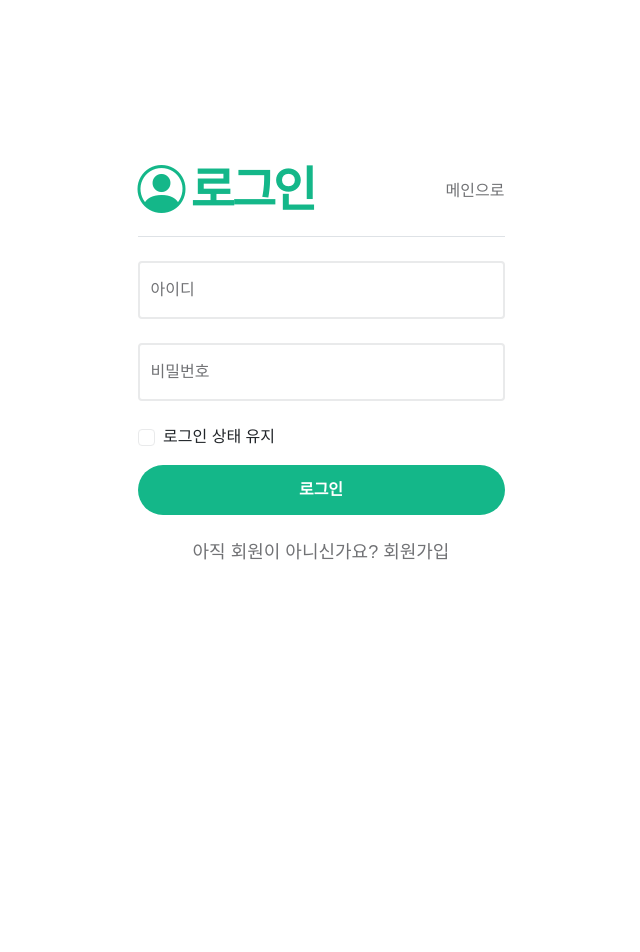
After one commit to nayoun030-ui/javaweb22, a Spring Boot app: page /login in a window 1280 px wide. The commit adds this page. Shown: the whole page, without its empty margins (319-959 px from the left). Run offline with Spring Boot 4, Linux system fonts and the light colour scheme; some of the project's set-up classes (security, data sources, template engines, error pages and the like) are left out, and stand-ins take their place.

Commit message:
5주차 Spring Security 로그인·로그아웃·회원가입, BCrypt 암호화, 로그인 상태 메뉴
Co-Authored-By: Claude Opus 5.5 <noreply@anthropic.com>

```diff
--- /dev/null
+++ b/src/main/java/com/example/demo/controller/MemberController.java
@@ -0,0 +1,38 @@
+package com.example.demo.controller;
+
+import org.springframework.beans.factory.annotation.Autowired;
+import org.springframework.stereotype.Controller;
+import org.springframework.ui.Model;
+import org.springframework.web.bind.annotation.GetMapping;
+import org.springframework.web.bind.annotation.PostMapping;
+import com.example.demo.model.dto.MemberForm;
+import com.example.demo.model.service.MemberService;
+
+@Controller // 컨트롤러 어노테이션 명시
+public class MemberController {
+
+    @Autowired
+    MemberService memberService; // 클래스 상단에 객체 주입
+
+    @GetMapping("/login") // 로그인 화면 (POST /login 은 시큐리티가 처리)
+    public String login() {
+        return "login"; // login.html 연결
+    }
+
+    @GetMapping("/signup") // 회원가입 화면
+    public String signupForm() {
+        return "signup"; // signup.html 연결
+    }
+
+    @PostMapping("/signup") // 회원가입 처리
+    public String signup(MemberForm memberForm, Model model) {
+        try {
+            memberService.signup(memberForm);
+        } catch (IllegalArgumentException e) { // 중복 아이디 등
+            model.addAttribute("error", e.getMessage()); // ${error}
+            model.addAttribute("memberForm", memberForm); // 입력값 유지
+            return "signup"; // 다시 가입 화면
+        }
+        return "redirect:/login?signup"; // 성공 → 로그인 화면
+    }
+}
--- /dev/null
+++ b/src/main/resources/templates/login.html
@@ -0,0 +1,61 @@
+<!doctype html>
+<html lang="ko" xmlns:th="http://www.thymeleaf.org">
+<head>
+    <meta charset="utf-8">
+    <meta name="viewport" content="width=device-width, initial-scale=1">
+    <title>로그인 | 김나연</title>
+    <link th:href="@{/css/bootstrap.min.css}" rel="stylesheet">
+    <link th:href="@{/css/bootstrap-icons.css}" rel="stylesheet">
+    <link th:href="@{/css/templatemo-first-portfolio-style.css}" rel="stylesheet">
+    <style>
+        /* 템플릿 CSS 는 모든 체크박스를 큰 타일(Contact 서비스 선택용)로 그린다 → 로그인 화면만 일반 체크박스로 되돌림 */
+        .remember-check { padding-left: 1.6em; }
+        .remember-check .form-check-input[type=checkbox] {
+            width: 1.1em; height: 1.1em; padding: 0; margin: .25em 0 0 -1.6em; border-width: 1px;
+        }
+        .remember-check .form-check-input:checked { background-color: var(--secondary-color); }
+        .custom-form .remember-check .form-check-label { position: static; transform: none; }
+    </style>
+</head>
+<body>
+    <main class="section-padding d-flex align-items-center" style="min-height: 100vh;">
+        <div class="container">
+            <div class="row">
+                <div class="col-lg-5 col-md-8 col-12 mx-auto">
+                    <div class="services-thumb">
+                        <div class="d-flex align-items-center border-bottom mb-4 pb-3">
+                            <h2 class="mb-0"><i class="bi-person-circle me-2"></i>로그인</h2>
+                            <a th:href="@{/}" class="ms-auto">메인으로</a>
+                        </div>
+
+                        <!-- 주소 파라미터에 따른 안내 메시지 -->
+                        <div th:if="${param.error}" class="alert alert-danger">아이디 또는 비밀번호가 올바르지 않습니다.</div>
+                        <div th:if="${param.logout}" class="alert alert-success">로그아웃 되었습니다.</div>
+                        <div th:if="${param.signup}" class="alert alert-success">회원가입이 완료되었습니다. 로그인해 주세요.</div>
+
+                        <!-- th:action : 시큐리티가 숨은 _csrf 토큰을 자동 삽입 (action 만 쓰면 403) -->
+                        <form th:action="@{/login}" method="post" class="custom-form">
+                            <div class="form-floating mb-3">
+                                <input type="text" name="username" id="username" class="form-control" placeholder="아이디" required>
+                                <label for="username">아이디</label>
+                            </div>
+                            <div class="form-floating mb-3">
+                                <input type="password" name="password" id="password" class="form-control" placeholder="비밀번호" required>
+                                <label for="password">비밀번호</label>
+                            </div>
+                            <!-- [5주차 연습문제 ①] remember-me : SecurityConfig 에 .rememberMe() 를 추가하면 동작 -->
+                            <div class="form-check remember-check mb-3">
+                                <input type="checkbox" name="remember-me" id="remember-me" class="form-check-input">
+                                <label for="remember-me" class="form-check-label">로그인 상태 유지</label>
+                            </div>
+                            <button type="submit" class="form-control">로그인</button>
+                        </form>
+
+                        <p class="mt-4 mb-0 text-center">아직 회원이 아니신가요? <a th:href="@{/signup}">회원가입</a></p>
+                    </div>
+                </div>
+            </div>
+        </div>
+    </main>
+</body>
+</html>
```
Also changed, not shown: pom.xml (+9 -0 lines), src/main/java/com/example/demo/config/SecurityConfig.java (added, +41 -0 lines), src/main/java/com/example/demo/model/domain/Member.java (added, +26 -0 lines), src/main/java/com/example/demo/model/dto/MemberForm.java (added, +13 -0 lines), src/main/java/com/example/demo/model/repository/MemberRepository.java (added, +16 -0 lines), src/main/java/com/example/demo/model/service/MemberService.java (added, +48 -0 lines), src/main/resources/templates/index.html (+22 -8 lines), src/main/resources/templates/signup.html (added, +55 -0 lines), README.md.
